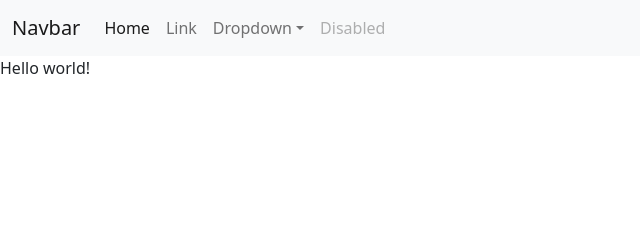
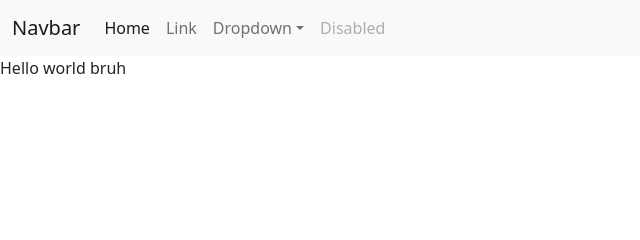
Before and after one commit to muratcan-yuksel/shopping-cart, a Gatsby site: page / in a window 1280 px wide. Shown: the top 240 px of the page, 0-640 px from the left. Built offline with nearby package versions, Linux system fonts and the light colour scheme; Gatsby itself is replaced by a stand-in of ours.

Commit message:
deleted a bunch of stuff, gonna try gatsby image plugin

```diff
--- a/src/pages/index.js
+++ b/src/pages/index.js
@@ -4,8 +4,7 @@ import Layout from "./Layout"
 export default function Home() {
   return (
   <Layout>
-<div>Hello world!</div>
-
+<div>Hello world bruh</div>
   </Layout>
   )
 }
```
Also changed, not shown: src/images/welcome.jpg (renamed from welcome.jpg), src/styles/layout.module.css (line endings or trailing spaces).
